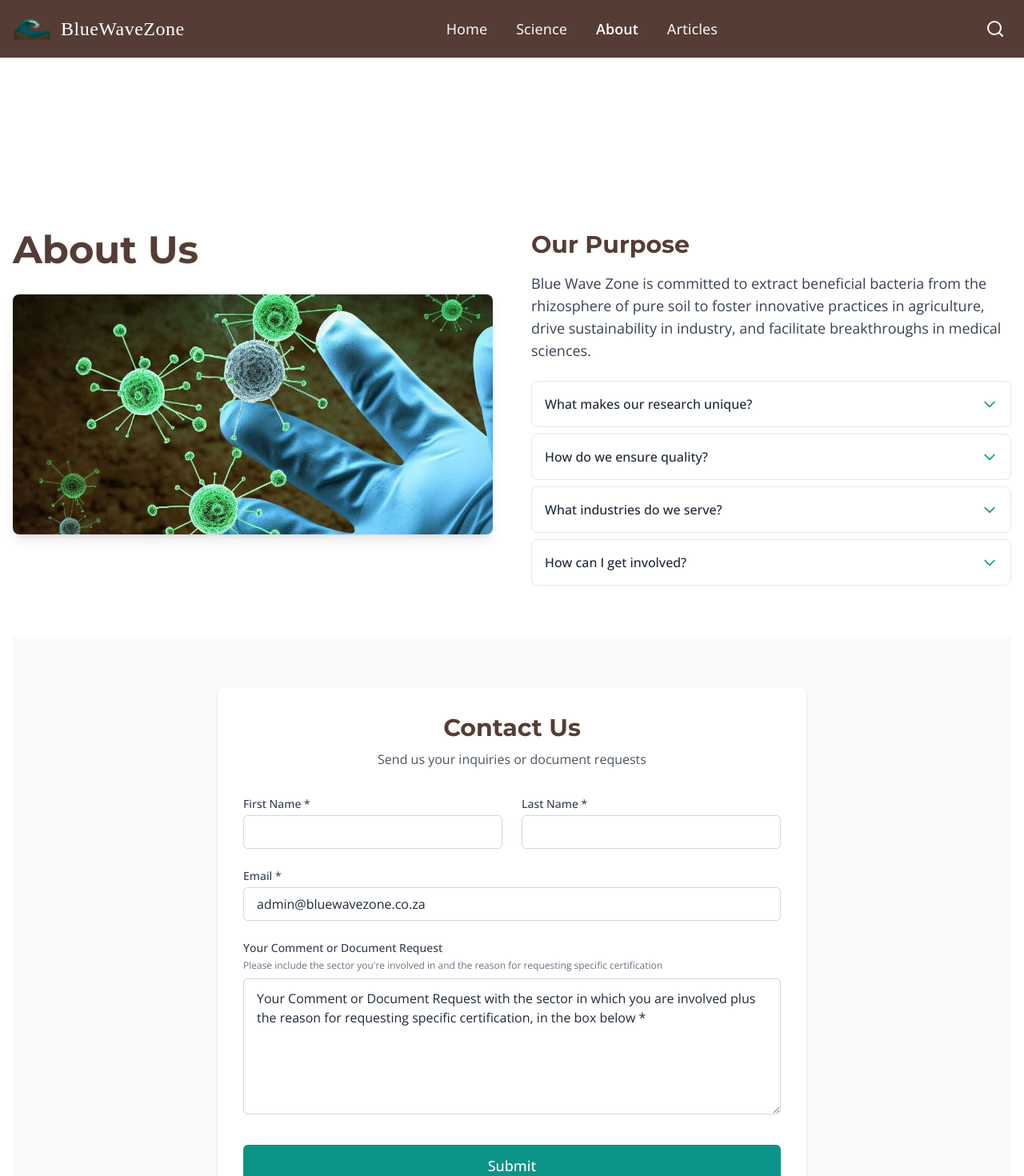
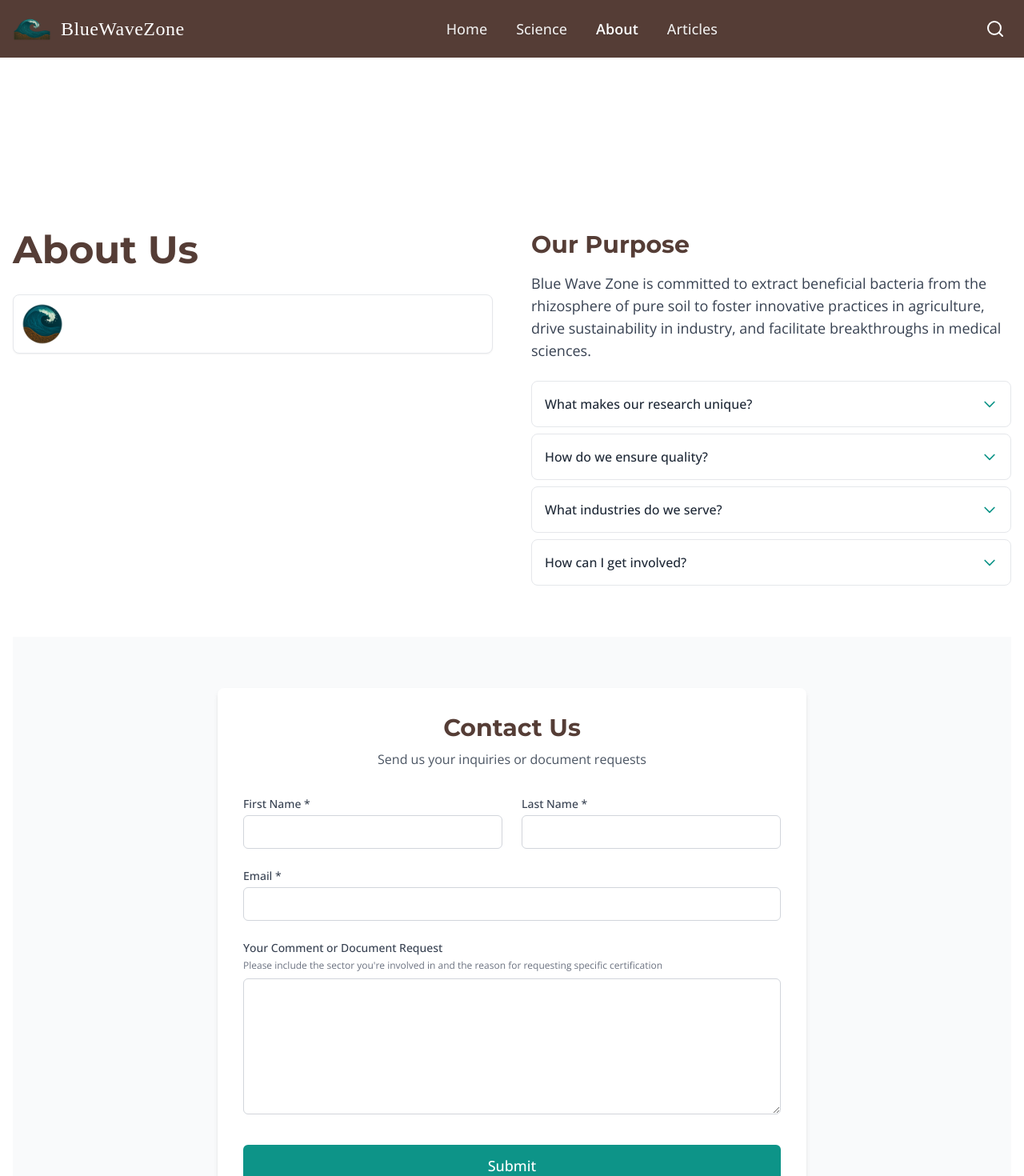
Before and after one commit to bluewavezone-devs/BlueWaveZone, a React (Vite) app in the folder project/: page /about in a window 1280 px wide. Shown: the top 1470 px of the page at 80% size. Built offline with nearby package versions, Linux system fonts and the light colour scheme.

Commit message:
fixed contact us form

```diff
--- a/project/src/pages/About.tsx
+++ b/project/src/pages/About.tsx
@@ -7,8 +7,8 @@ const About: React.FC = () => {
   const [formData, setFormData] = useState({
     firstName: '',
     lastName: '',
-    email: 'admin@bluewavezone.co.za',
-    message: 'Your Comment or Document Request with the sector in which you are involved plus the reason for requesting specific certification, in the box below *'
+    email: '',
+    message: ''
   });
 
   const handleSubmit = (e: React.FormEvent) => {
@@ -73,11 +73,11 @@ const About: React.FC = () => {
             >
               About Us
             </motion.h1>
-            <div className="mt-8">
+            <div className="flex-shrink-0 bg-white p-2 rounded-lg border border-gray-200 shadow-sm">
               <img
-                src="/images/soil-research-analysis.jpg"
-                alt="Soil research and analysis"
-                className="w-full h-auto max-h-[300px] object-cover rounded-lg shadow-lg"
+                src="/images/team-logo.png"
+                alt="BlueWave Zone Logo"
+                className="w-14 h-14 object-contain"
               />
             </div>
           </div>
```
